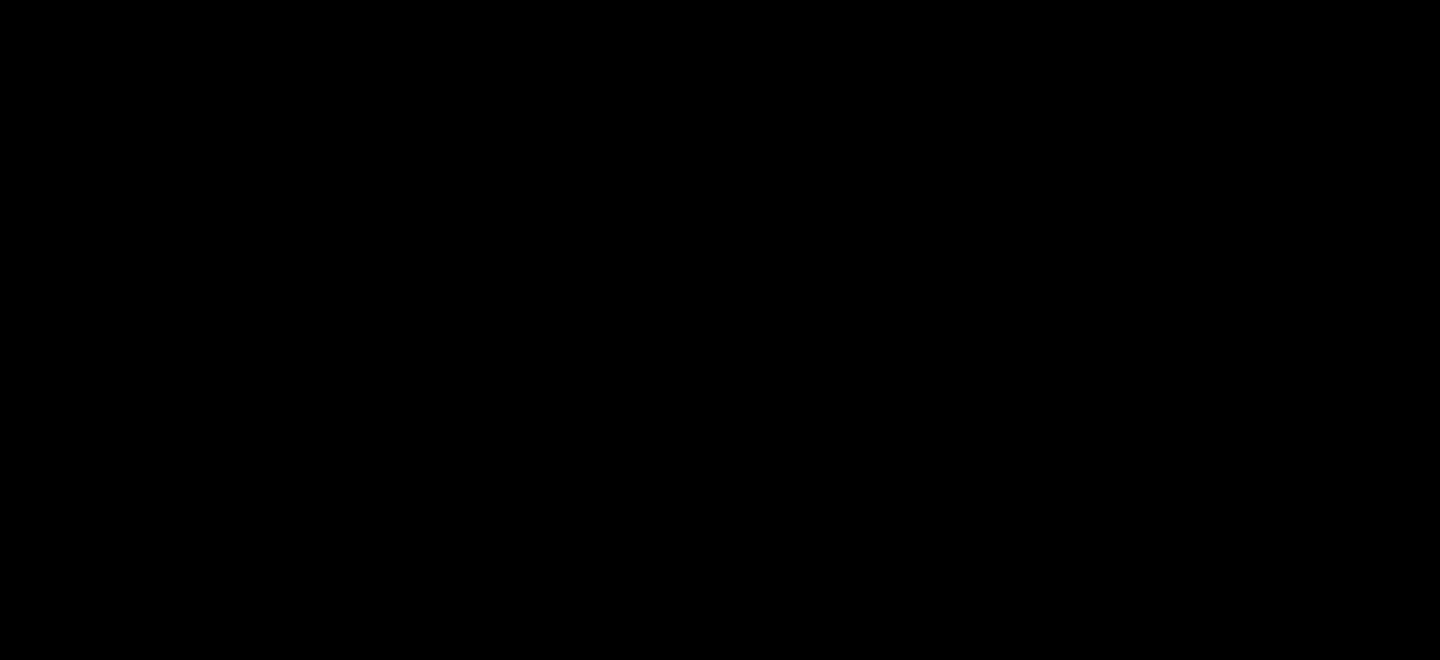
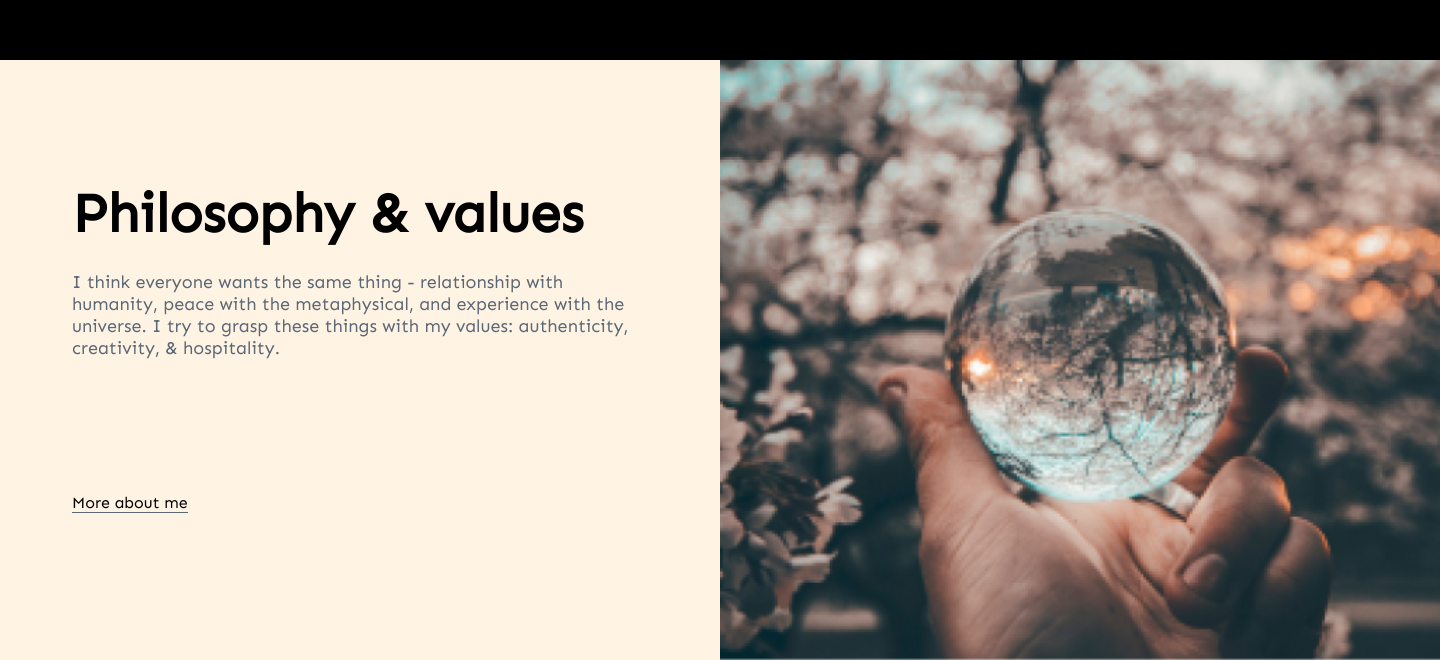
Before and after one commit to Ororura/robin-landing, a Next.js app: page / in a window 1280 px wide. Shown: the part 1677-2337 px from the top of the page, 1440 px wide, since content can reach past the window. Before the commit the page ends 1857 px from the top, so only its background shows below. Built offline with nearby package versions, Linux system fonts and the light colour scheme.

Commit message:
add philosophy

```diff
--- a/src/app/(main)/page.tsx
+++ b/src/app/(main)/page.tsx
@@ -1,5 +1,6 @@
 import { FC } from "react";
 import { CompaniesWidget } from "widgets/companies/ui";
+import { PhilosophyWidget } from "widgets/philosophy/ui";
 import { RobinName } from "widgets/robinName/ui";
 
 const Home: FC = () => {
@@ -7,6 +8,7 @@
     <main>
       <RobinName />
       <CompaniesWidget />
+      <PhilosophyWidget />
     </main>
   );
 };
--- a/src/shared/ui/constants.scss
+++ b/src/shared/ui/constants.scss
@@ -1,3 +1,5 @@
 $primaryColor: #000000;
 $text-color: #8491a0;
 $second-text-color: #8491a0;
+$peach-accent: #fff3e4;
+$grey: #5b6876;
--- a/src/widgets/companies/ui/Companies.module.scss
+++ b/src/widgets/companies/ui/Companies.module.scss
@@ -3,7 +3,7 @@
 .container {
   height: 715px;
   max-width: 1440px;
-  margin: 120px auto;
+  margin: 120px auto 0px auto;
   padding: 0 72px;
 }
 
--- /dev/null
+++ b/src/widgets/philosophy/ui/PhilosophyWidget.module.scss
@@ -0,0 +1,34 @@
+@import "../../../shared/ui/constants.scss";
+
+.container {
+  display: flex;
+  width: 1440px;
+  height: 600px;
+  margin: 0 auto;
+}
+
+.textContainer {
+  width: 720px;
+  height: 600px;
+  background-color: $peach-accent;
+}
+
+.philosophy {
+  font-size: 55px;
+  font-weight: 700;
+  margin: 120px auto auto 72px;
+}
+
+.philosophyText {
+  color: $grey;
+  font-size: 18px;
+  font-weight: 400;
+  margin: 24px 72px auto 72px;
+}
+
+.aboutMe {
+  font-size: 16px;
+  margin: 134px auto auto 72px;
+  width: 116px;
+  border-bottom: 1px solid #5b6876;
+}
--- /dev/null
+++ b/src/widgets/philosophy/ui/PhilosophyWidget.tsx
@@ -0,0 +1,23 @@
+import { FC } from "react";
+import Image from "next/image";
+import s from "./PhilosophyWidget.module.scss";
+
+const PhilosophyWidget: FC = () => {
+  return (
+    <div className={s.container}>
+      <div className={s.textContainer}>
+        <p className={s.philosophy}>Philosophy & values</p>
+        <p className={s.philosophyText}>
+          I think everyone wants the same thing - relationship with humanity,
+          peace with the metaphysical, and experience with the universe. I try
+          to grasp these things with my values: authenticity, creativity, &
+          hospitality.
+        </p>
+        <p className={s.aboutMe}>More about me</p>
+      </div>
+      <Image src="/philosophy.jpg" alt="philosophy" width={720} height={600} />
+    </div>
+  );
+};
+
+export { PhilosophyWidget };
--- /dev/null
+++ b/src/widgets/philosophy/ui/index.ts
@@ -0,0 +1 @@
+export { PhilosophyWidget } from "./PhilosophyWidget";
```
Also changed, not shown: public/philosophy.jpg (added), src/app/(main)/page.module.css (deleted), src/app/(main)/page.module.scss (added).
